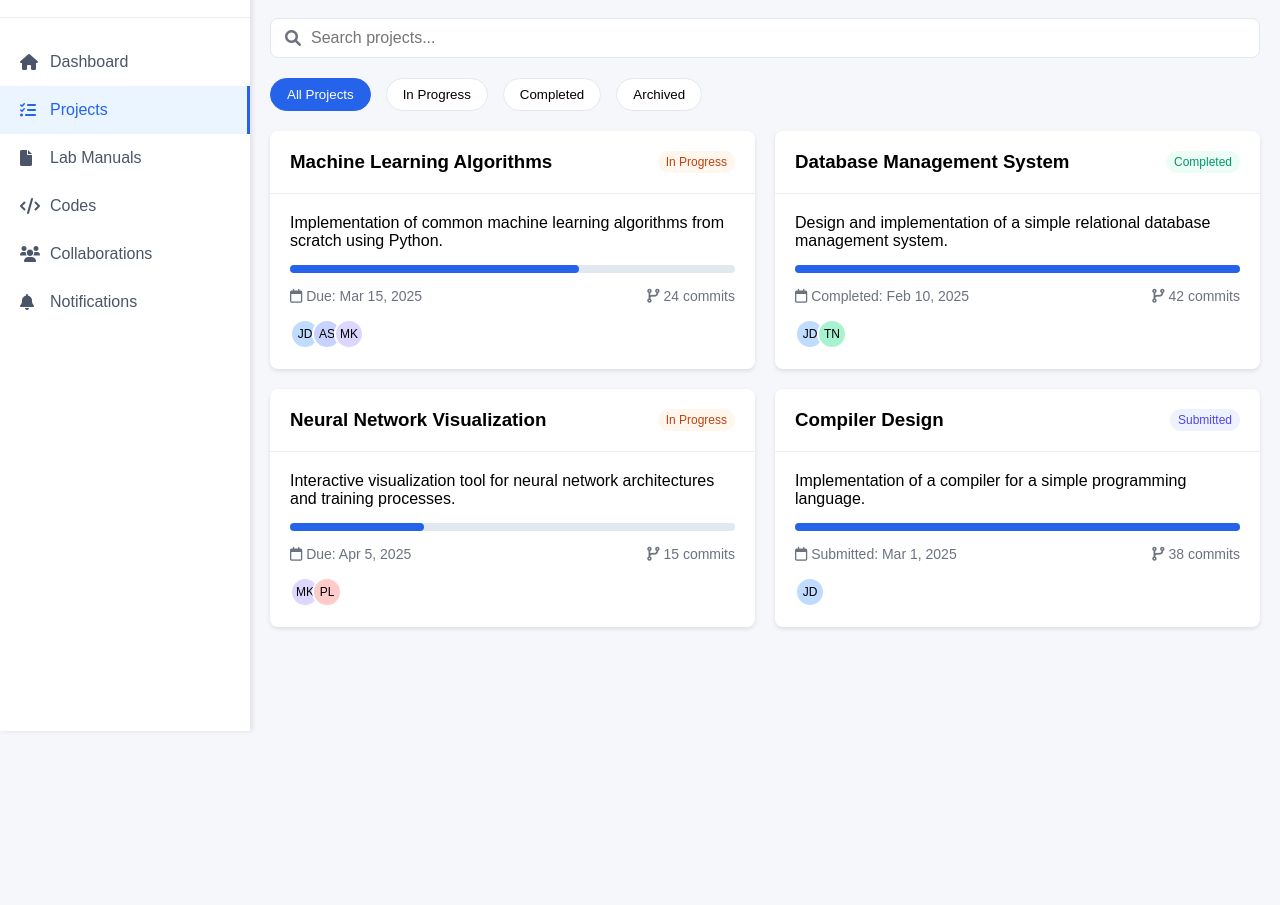
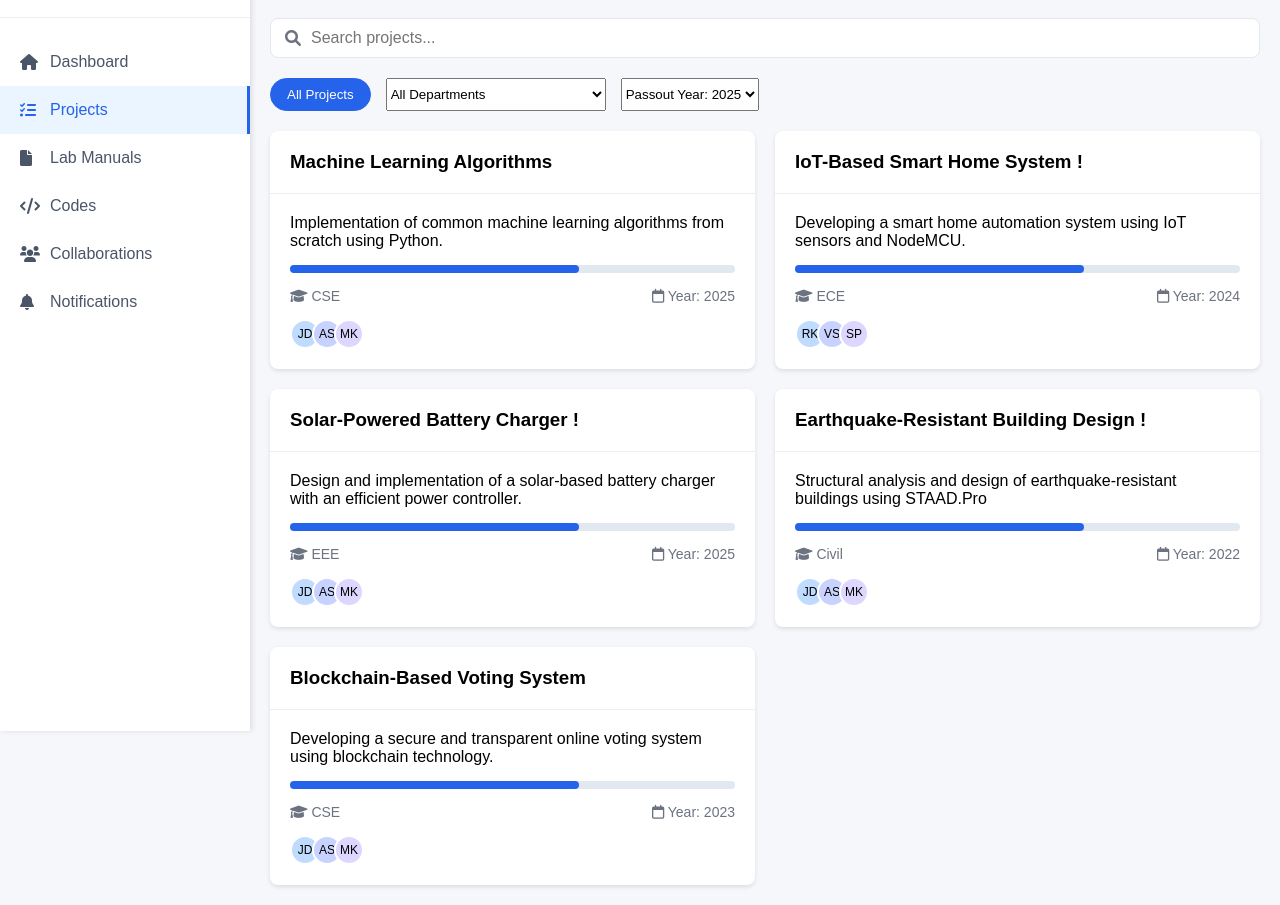
Before and after one commit to anirudhb2001/Project, a plain HTML site: page frontend/Student/student project.html in a window 1280 px wide. Shown: the part 69-974 px from the top of the page. Before the commit the page ends 800 px from the top, so only its background shows below. Drawn offline with nearby package versions, Linux system fonts and the light colour scheme.

Commit message:
Updated Filtering based on department and Passout year

```diff
--- a/frontend/Student/student project.html
+++ b/frontend/Student/student project.html
@@ -292,16 +292,23 @@
 
       <div class="projects-filter">
         <button class="filter-btn active">All Projects</button>
-        <button class="filter-btn">In Progress</button>
-        <button class="filter-btn">Completed</button>
-        <button class="filter-btn">Archived</button>
+        <select id="departmentSelect">
+          <option value="all">All Departments</option>
+          <option value="cse">Computer Science & Engineering</option>
+          <option value="ec">Electronics & Communication</option>
+          <option value="eee">Electrical & Electronics</option>
+          <option value="civil">Civil Engineering</option>
+        </select>
+
+        <!-- Select Box for Selecting Passout Year  -->
+        <select id="yearSelect"></select>
       </div>
 
       <div class="projects-grid">
+        <!-- Card 1  -->
         <div class="project-card">
           <div class="project-header">
             <h3>Machine Learning Algorithms</h3>
-            <span class="badge badge-pending">In Progress</span>
           </div>
           <div class="project-body">
             <p>
@@ -312,8 +319,8 @@
               <div class="progress-bar-fill" style="width: 65%"></div>
             </div>
             <div class="project-meta">
-              <span><i class="far fa-calendar"></i> Due: Mar 15, 2025</span>
-              <span><i class="fas fa-code-branch"></i> 24 commits</span>
+              <span><i class="fa-solid fa-graduation-cap"></i> CSE</span>
+              <span><i class="far fa-calendar"></i> Year: 2025</span>
             </div>
             <div class="project-collaborators">
               <div
@@ -337,25 +344,61 @@
             </div>
           </div>
         </div>
-
+        <!-- Card 2  -->
         <div class="project-card">
           <div class="project-header">
-            <h3>Database Management System</h3>
-            <span class="badge badge-success">Completed</span>
+            <h3>IoT-Based Smart Home System !</h3>
           </div>
           <div class="project-body">
             <p>
-              Design and implementation of a simple relational database
-              management system.
+              Developing a smart home automation system using IoT sensors and
+              NodeMCU.
             </p>
             <div class="progress-bar">
-              <div class="progress-bar-fill" style="width: 100%"></div>
+              <div class="progress-bar-fill" style="width: 65%"></div>
             </div>
             <div class="project-meta">
-              <span
-                ><i class="far fa-calendar"></i> Completed: Feb 10, 2025</span
+              <span><i class="fa-solid fa-graduation-cap"></i> ECE</span>
+              <span><i class="far fa-calendar"></i> Year: 2024</span>
+            </div>
+            <div class="project-collaborators">
+              <div
+                class="collaborator-avatar"
+                style="background-color: #bfdbfe"
               >
-              <span><i class="fas fa-code-branch"></i> 42 commits</span>
+                RK
+              </div>
+              <div
+                class="collaborator-avatar"
+                style="background-color: #c7d2fe"
+              >
+                VS
+              </div>
+              <div
+                class="collaborator-avatar"
+                style="background-color: #ddd6fe"
+              >
+                SP
+              </div>
+            </div>
+          </div>
+        </div>
+        <!-- Card 3  -->
+        <div class="project-card">
+          <div class="project-header">
+            <h3>Solar-Powered Battery Charger !</h3>
+          </div>
+          <div class="project-body">
+            <p>
+              Design and implementation of a solar-based battery charger with an
+              efficient power controller.
+            </p>
+            <div class="progress-bar">
+              <div class="progress-bar-fill" style="width: 65%"></div>
+            </div>
+            <div class="project-meta">
+              <span><i class="fa-solid fa-graduation-cap"></i> EEE</span>
+              <span><i class="far fa-calendar"></i> Year: 2025</span>
             </div>
             <div class="project-collaborators">
               <div
@@ -366,65 +409,35 @@
               </div>
               <div
                 class="collaborator-avatar"
-                style="background-color: #a7f3d0"
+                style="background-color: #c7d2fe"
               >
-                TN
+                AS
               </div>
-            </div>
-          </div>
-        </div>
-
-        <div class="project-card">
-          <div class="project-header">
-            <h3>Neural Network Visualization</h3>
-            <span class="badge badge-pending">In Progress</span>
-          </div>
-          <div class="project-body">
-            <p>
-              Interactive visualization tool for neural network architectures
-              and training processes.
-            </p>
-            <div class="progress-bar">
-              <div class="progress-bar-fill" style="width: 30%"></div>
-            </div>
-            <div class="project-meta">
-              <span><i class="far fa-calendar"></i> Due: Apr 5, 2025</span>
-              <span><i class="fas fa-code-branch"></i> 15 commits</span>
-            </div>
-            <div class="project-collaborators">
               <div
                 class="collaborator-avatar"
                 style="background-color: #ddd6fe"
               >
                 MK
               </div>
-              <div
-                class="collaborator-avatar"
-                style="background-color: #fecaca"
-              >
-                PL
-              </div>
             </div>
           </div>
         </div>
-
+        <!-- Card 4  -->
         <div class="project-card">
           <div class="project-header">
-            <h3>Compiler Design</h3>
-            <span class="badge badge-completed">Submitted</span>
+            <h3>Earthquake-Resistant Building Design !</h3>
           </div>
           <div class="project-body">
             <p>
-              Implementation of a compiler for a simple programming language.
+              Structural analysis and design of earthquake-resistant buildings
+              using STAAD.Pro
             </p>
             <div class="progress-bar">
-              <div class="progress-bar-fill" style="width: 100%"></div>
+              <div class="progress-bar-fill" style="width: 65%"></div>
             </div>
             <div class="project-meta">
-              <span
-                ><i class="far fa-calendar"></i> Submitted: Mar 1, 2025</span
-              >
-              <span><i class="fas fa-code-branch"></i> 38 commits</span>
+              <span><i class="fa-solid fa-graduation-cap"></i> Civil</span>
+              <span><i class="far fa-calendar"></i> Year: 2022</span>
             </div>
             <div class="project-collaborators">
               <div
@@ -433,6 +446,57 @@
               >
                 JD
               </div>
+              <div
+                class="collaborator-avatar"
+                style="background-color: #c7d2fe"
+              >
+                AS
+              </div>
+              <div
+                class="collaborator-avatar"
+                style="background-color: #ddd6fe"
+              >
+                MK
+              </div>
+            </div>
+          </div>
+        </div>
+        <!-- Card 5  -->
+        <div class="project-card">
+          <div class="project-header">
+            <h3>Blockchain-Based Voting System</h3>
+          </div>
+          <div class="project-body">
+            <p>
+              Developing a secure and transparent online voting system using
+              blockchain technology.
+            </p>
+            <div class="progress-bar">
+              <div class="progress-bar-fill" style="width: 65%"></div>
+            </div>
+            <div class="project-meta">
+              <span><i class="fa-solid fa-graduation-cap"></i> CSE</span>
+              <span><i class="far fa-calendar"></i> Year: 2023</span>
+            </div>
+            <div class="project-collaborators">
+              <div
+                class="collaborator-avatar"
+                style="background-color: #bfdbfe"
+              >
+                JD
+              </div>
+              <div
+                class="collaborator-avatar"
+                style="background-color: #c7d2fe"
+              >
+                AS
+              </div>
+              <div
+                class="collaborator-avatar"
+                style="background-color: #ddd6fe"
+              >
+                MK
+              </div>
             </div>
           </div>
         </div>
@@ -440,40 +504,52 @@
     </div>
 
     <script>
-      // Filter functionality
+      // Filter elements
       const filterButtons = document.querySelectorAll(".filter-btn");
       const searchInput = document.querySelector(".search-bar input");
       const projectCards = document.querySelectorAll(".project-card");
+      const departmentSelect = document.getElementById("departmentSelect");
 
+      // Event listeners for filters
       filterButtons.forEach((button) => {
         button.addEventListener("click", () => {
           filterButtons.forEach((btn) => btn.classList.remove("active"));
           button.classList.add("active");
 
-          const filterStatus = button.textContent.toLowerCase();
-          filterProjects(filterStatus);
+          filterProjects();
         });
       });
 
-      // Function to filter projects based on status
-      function filterProjects(status) {
+      searchInput.addEventListener("input", filterProjects);
+      departmentSelect.addEventListener("change", filterProjects);
+
+      // Function to filter projects
+      function filterProjects() {
+        const status = document
+          .querySelector(".filter-btn.active")
+          .textContent.toLowerCase();
+        const searchTerm = searchInput.value.toLowerCase();
+        const selectedDepartment = departmentSelect.value.toLowerCase();
+
         projectCards.forEach((card) => {
-          const badge = card.querySelector(".badge").textContent.toLowerCase();
           const projectTitle = card
             .querySelector(".project-header h3")
             .textContent.toLowerCase();
           const projectDescription = card
             .querySelector(".project-body p")
             .textContent.toLowerCase();
-          const searchTerm = searchInput.value.toLowerCase();
+          const department = card
+            .querySelector(".project-meta span")
+            .textContent.toLowerCase();
 
-          const matchesStatus =
-            status === "all projects" || badge.includes(status);
           const matchesSearch =
             projectTitle.includes(searchTerm) ||
             projectDescription.includes(searchTerm);
+          const matchesDepartment =
+            selectedDepartment === "all" ||
+            department.includes(selectedDepartment);
 
-          if (matchesStatus && matchesSearch) {
+          if (matchesSearch && matchesDepartment) {
             card.style.display = "block";
           } else {
             card.style.display = "none";
@@ -487,6 +563,33 @@
           document.querySelector(".filter-btn.active").textContent.toLowerCase()
         );
       });
+
+      // Function for Year Selection Dropdown
+      const yearSelect = document.getElementById("yearSelect");
+      const currentYear = new Date().getFullYear();
+      const startYear = 2015; // Adjust based on required range
+
+      for (let year = currentYear; year >= startYear; year--) {
+        const option = document.createElement("option");
+        option.value = year;
+        option.textContent = `Passout Year: ${year}`;
+        yearSelect.appendChild(option);
+      }
+
+      // Function to filter projects based on selected year
+      yearSelect.addEventListener("change", () => {
+        const selectedYear = yearSelect.value;
+        projectCards.forEach((card) => {
+          const projectYear = card
+            .querySelector(".project-meta span:nth-child(2)")
+            .textContent.split(": ")[1];
+          if (selectedYear === "all" || projectYear === selectedYear) {
+            card.style.display = "block";
+          } else {
+            card.style.display = "none";
+          }
+        });
+      });
     </script>
   </body>
 </html>
```
